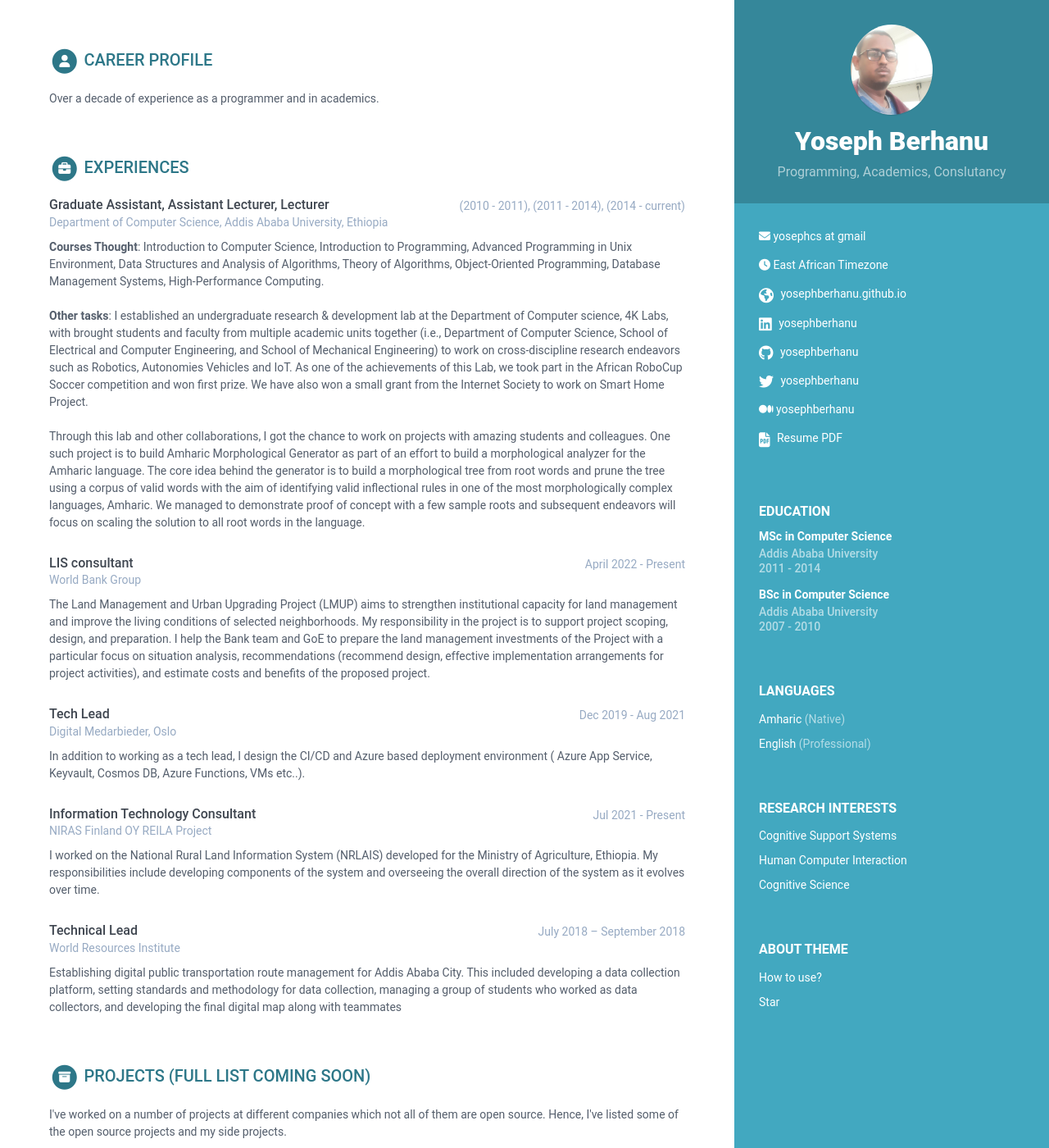
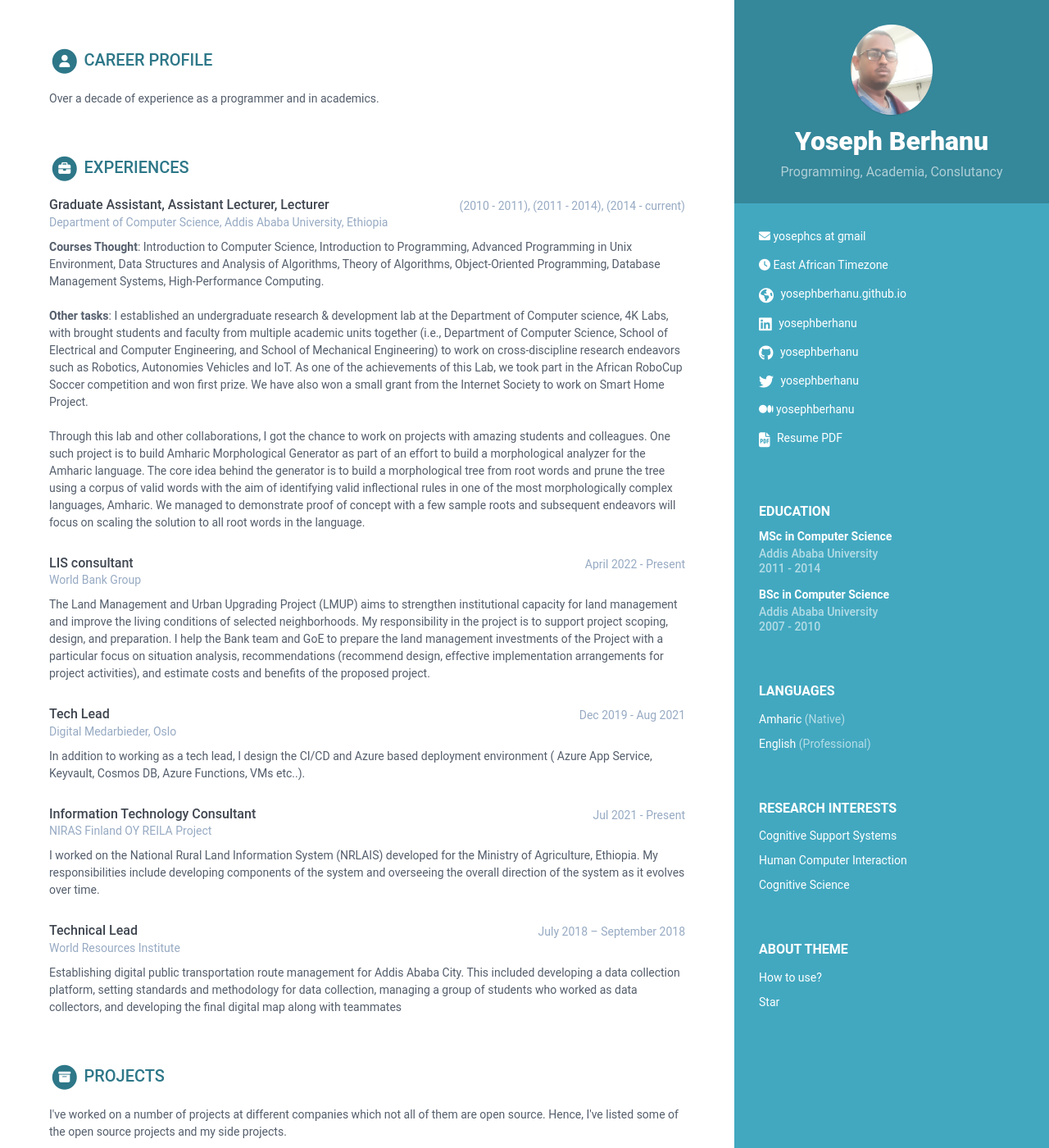
Before and after one commit to yosephberhanu/yosephberhanu.github.io, a Jekyll site: the page built from print.html, in a window 1280 px wide and 1400 px high. Shown: the whole window at 82% size. Built offline with Jekyll 4.4.1, drawn with Linux system fonts in a browser that asks for light colours.

Commit message:
Fixes typo

```diff
--- a/_data/data.yml
+++ b/_data/data.yml
@@ -8,7 +8,7 @@ sidebar:
 
   # Profile information
   name: Yoseph Berhanu
-  tagline: Programming, Academics, Conslutancy
+  tagline: Programming, Academia, Conslutancy
   avatar: profile.png #place a 100x100 picture inside /assets/images/ folder and provide the name of the file below
 
   # Sidebar links
@@ -116,7 +116,7 @@ experiences:
       details: |
         Establishing digital public transportation route management for Addis Ababa City. This included developing a data collection platform, setting standards and methodology for data collection, managing a group of students who worked as data collectors, and developing the final digital map along with teammates
 projects:
-  title: Projects (Full list coming soon)
+  title: Projects
   intro: >
     I've worked on a number of projects at different companies which not all of them are open source. Hence, I've listed some of the open source projects and my side projects.
   assignments:
@@ -129,6 +129,7 @@ projects:
     - title: E-advisor
       tagline: 'I worked with my students on a project to build is a decision support system for student advising using a rule-based declarative language. The primary goal of the project was to build a software architecture and a prototype that decoupled the business logic of the student information system at the university in order to make the rule editable without the need to rebuild the entire system again. Traditionally such a system is built using imperative programming languages such as Java, C#, or PHP where the rules of the system are hardcoded into a logical code block. This limited the flexibility of the system as business rules change. By decoupling this logic from the other components of the software it can be loaded from a logic engine built with technologies such as prolog at runtime. We developed a prototype e-advisor and demonstrated the feasibility of such architecture.'
     - title: Small fun projects
+      link: 'http://github.com/yosephberhanu'
       tagline: I like to work on small fun projects for learning purposes. Some of these can be found under my github account.
     - title: Others
       tagline: Other projects I've worked on include a computer vision-based campus car parking management system, an organizational document metadata store, and a tracking system.
```
